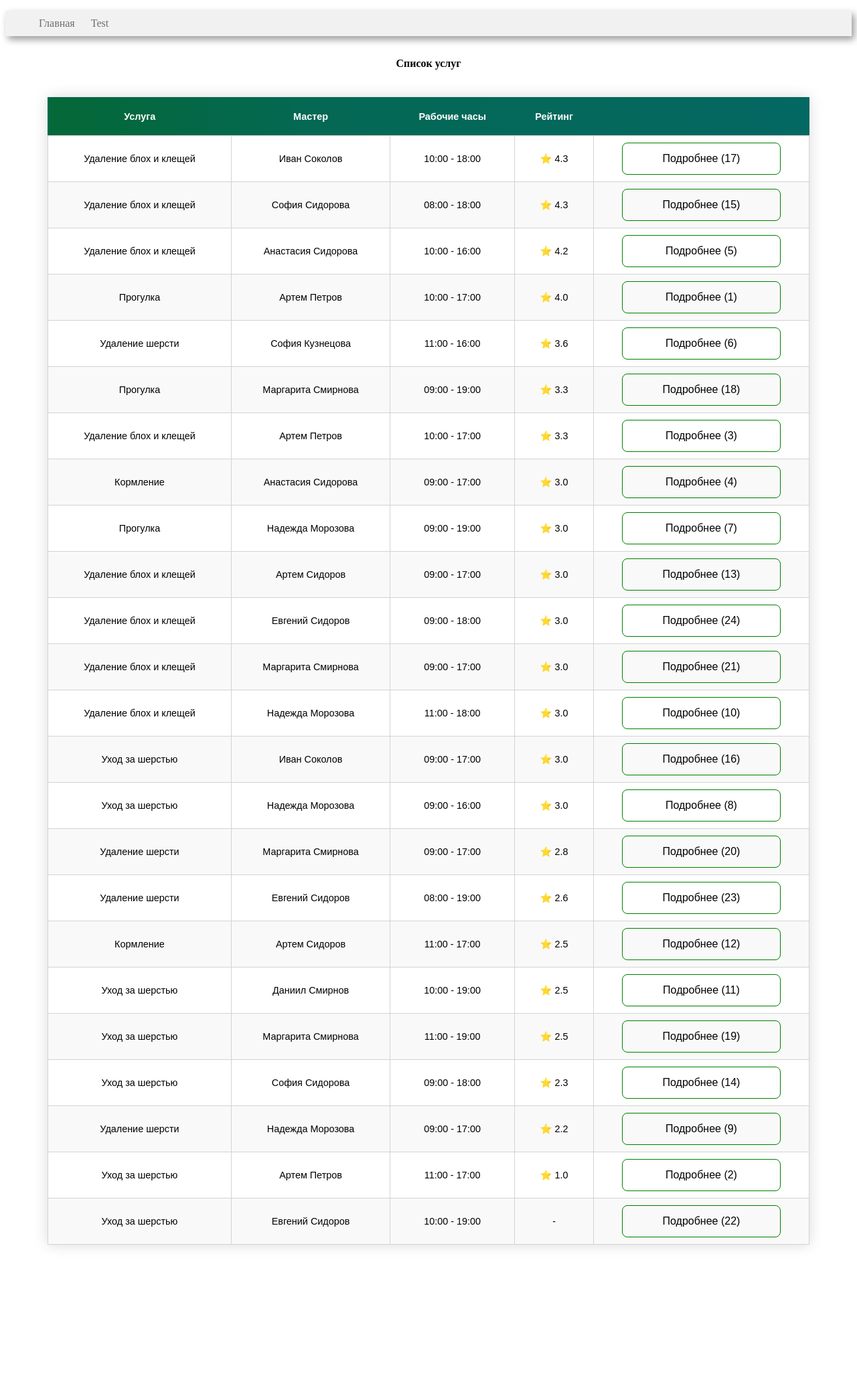
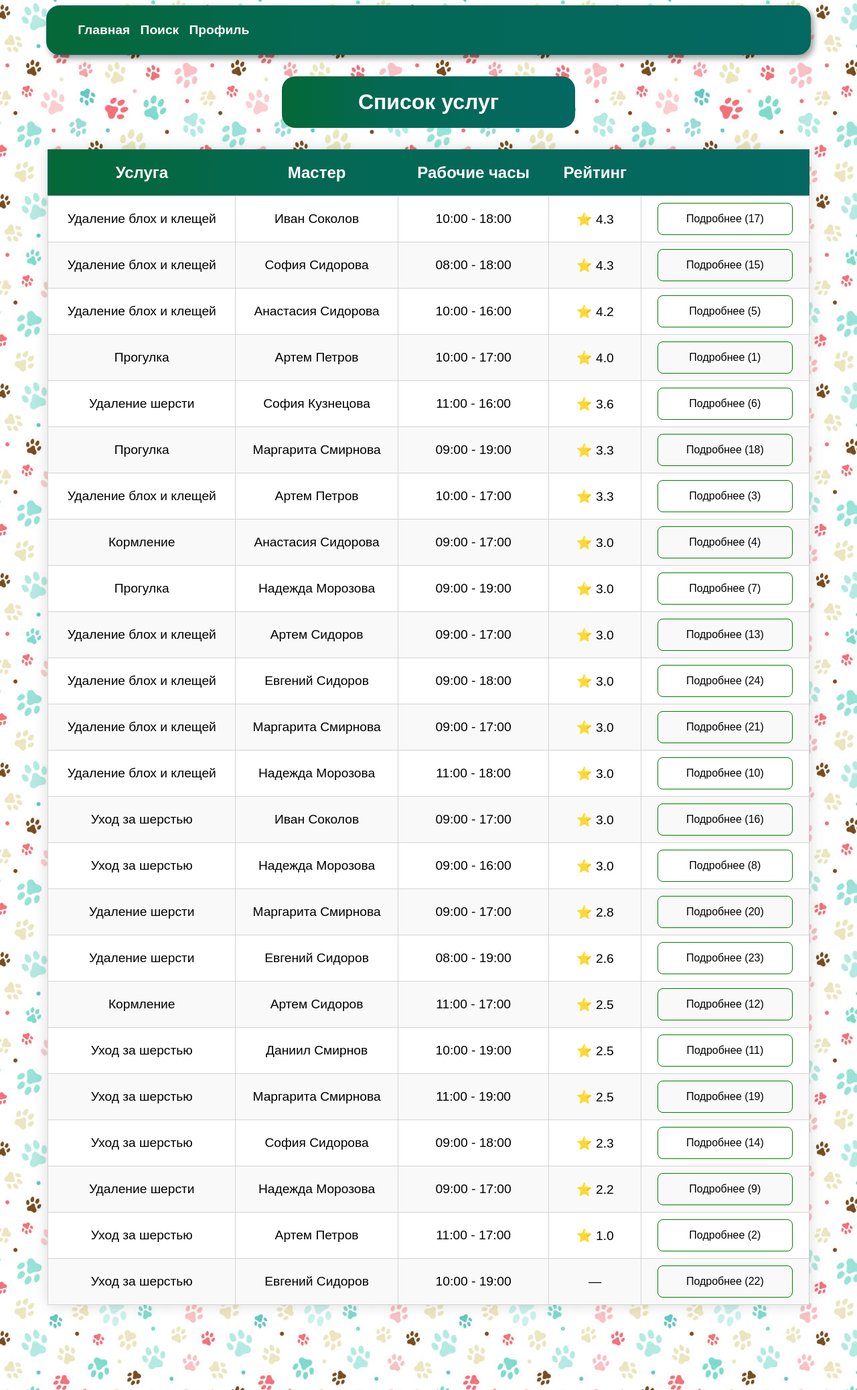
Before and after one commit to SaltySugar32/AnimalCareServices, a Flask app: page / in a window 1280 px wide. Shown: the whole page at 67% size. Before the commit the page ends 1863 px from the top, so only its background shows below. Run offline with Flask 3, Linux system fonts and the light colour scheme; data comes from the database, SQL or seed files in the repository; both versions use the stored data as it was after the commit.

Commit message:
view redesign

```diff
--- a/CODE/populate.py
+++ b/CODE/populate.py
@@ -105,7 +105,9 @@ def gen_client(con=get_db_connection(), client_num=20):
     s = random.choice(second)
     t = random.randint(0,999)
     values += "('" + str(f) + "_" + str(s) + str(t) + "'), "
-  values = values[:len(values)-2] + ';'
+
+  # наш клиент
+  values += "('v_salty');"
 
   con.executescript(f'''
   INSERT INTO client(username)
--- a/CODE/static/styles.css
+++ b/CODE/static/styles.css
@@ -1,43 +1,65 @@
  /* меню страниц */
  .menu {
-    background-color: #f1f1f1;
+    border-radius: 20px;
+    border: solid 2px #046854;
+    display: flex;
+    margin: 0 auto;
+    font-family: sans-serif;
+    font-size: 1.2em;
+    font-weight: bold;
+    background: linear-gradient(90deg, rgba(4,104,55,1) 0%, rgba(4,104,84,1) 35%, rgba(4,104,99,1) 100%);
     box-shadow: 4px 5px 10px rgba(0, 0, 0, 0.4);
-    width: 100%;
-   }
+    width: 90%;
+}
    /*Теперь уберем маркеры со списка и произведем выравнивание его элементов в одну
    линию*/
-   .menu li {
+.menu li {
+    transition-duration: 0.4s;
     display: inline-block;
     vertical-align: top;
-    padding: 10px;
-    color: #6f6d6d;
-   }
-   .menu a {
+    padding: 5px;
+    color: white;
+    border-radius: 10px;
+}
+.menu li:hover {
+    color: #046854;;
+    background-color: white;
+}
+
+.menu a {
+    color: inherit;
     text-decoration: none; /* Убирает подчеркивание для ссылок */
-    color: #6f6d6d;
-    }
-
-    body {
-        justify-content: center;
+}
+body {
+    background-image: url("./images/pet-paws-color.jpg");
 }
 
 .content {
     display:flex;
+    width:90%;
+    margin: 0px auto;
+    column-gap:0px;
     flex-direction: column;
     align-items:center;
-    background-color: #fff;
-    margin-bottom: 110px;
-    font: bold;
-    justify-content: center;
+    margin-bottom: 10%;
+    font-family: sans-serif;
+    font-size: 1.2em;
+}
+
+p.table-name{
+    padding:20px 10%;
+    border-radius: 20px;
+    color:#ffffff;
+    text-align: center;
+    font-weight: bold;
+    font-size: xx-large;
+    background: linear-gradient(90deg, rgba(4,104,55,1) 0%, rgba(4,104,84,1) 35%, rgba(4,104,99,1) 100%);
 }
 
 .index-table {
     text-align: center;
-    width:90%;
+    width:100%;
     border-collapse: collapse;
-    margin: 25px 0;
-    font-size: 0.9em;
-    font-family: sans-serif;
     min-width: 400px;
     box-shadow: 0 0 20px rgba(0, 0, 0, 0.15);
 }
@@ -61,13 +83,12 @@ background: linear-gradient(90deg, rgba(4,104,55,1) 0%, rgba(4,104,84,1) 35%, rg
   }
 
 .index-table th{
-    margin:auto;
+    font-size: x-large;
     padding: 20px 10px;
 }
 
 .index-table td{
     border: solid thin lightgray;
-    margin:auto;
     padding: 10px 5px;
 }
 
--- a/CODE/templates/index.html
+++ b/CODE/templates/index.html
@@ -8,8 +8,8 @@
     <title>{{title}}</title>
 
     {% macro render_table(table_name, relation) %}
-        <p >
-            <b>{{table_name}} </b>
+        <p class="table-name">
+            {{table_name}}
         </p>
         {% set n = relation|length %}
         <table class="index-table">
@@ -33,7 +33,7 @@
                             {% if rating|float >=0 %}
                             &#11088 {{ '{:.1f}'.format(rating) }}
                             {% else %}
-                                -
+                                &mdash;
                             {% endif %}
                         </td>
                         <td>
@@ -53,7 +53,8 @@
     <div class=menu>
         <ul>
         <li class = active><a href="{{ url_for('index')}}">Главная</a></li>
-        <li><a href="{{ url_for('master_service', id=5)}}">Test</a></li>
+        <li><a href="#">Поиск</a></li>
+        <li><a href="#">Профиль</a></li>
         </ul>
     </div>
 
```
Also changed, not shown: CODE/database/db.sqlite, CODE/static/images/pet-paws-color.jpg (added), CODE/static/images/pet-paws.jpg (added), CODE/static/images/pet_backgroundjpg.jpg (added).
